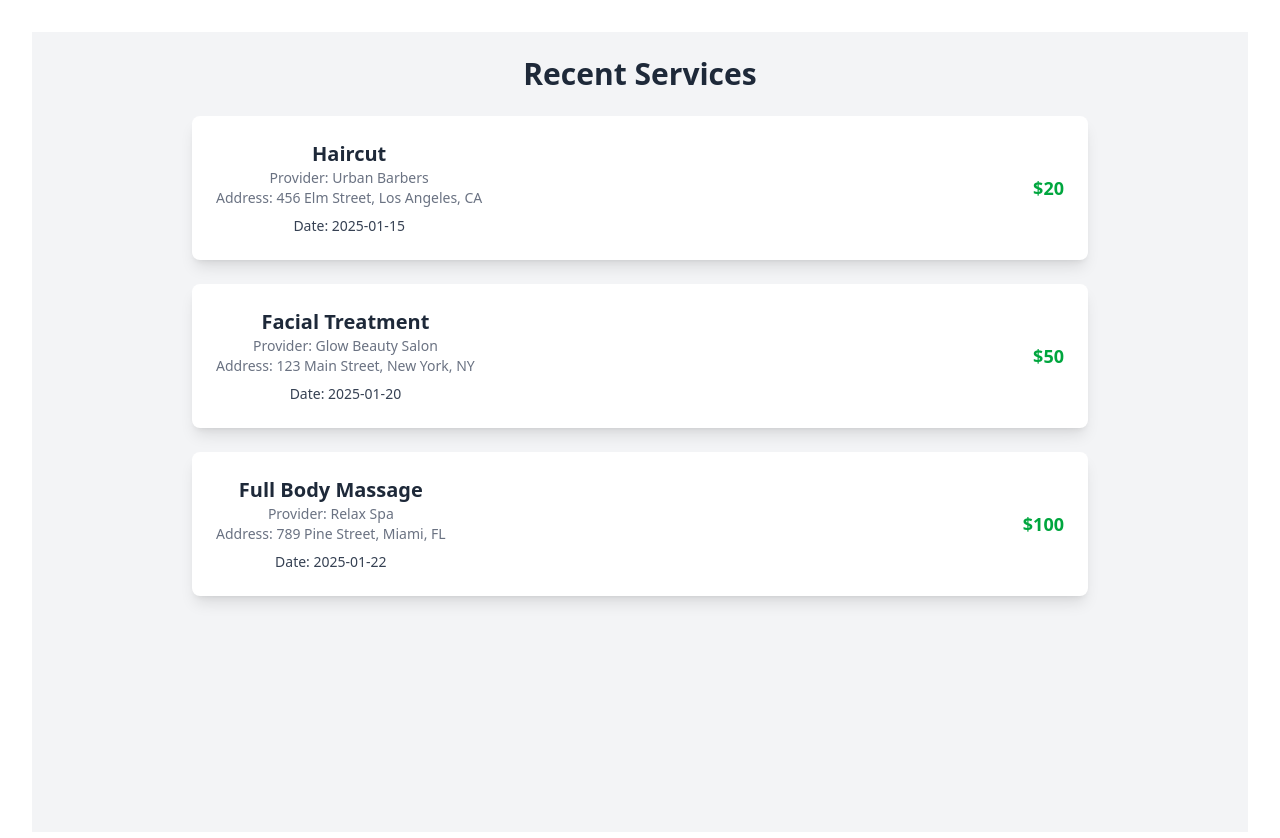
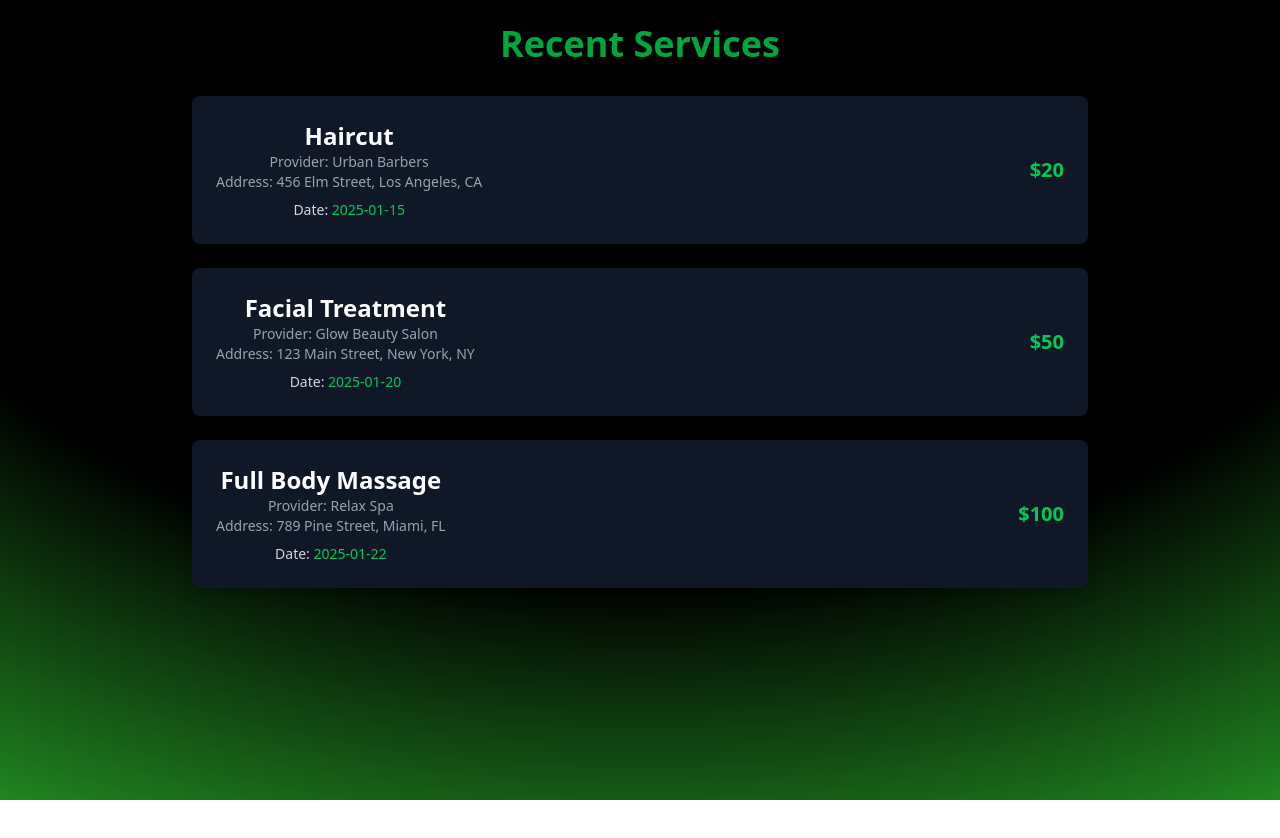
Before and after one commit to devarsheecodess/ServiPlex, a React (Vite) app in the folder Frontend/: page /recent in a window 1280 px wide. Shown: the top 838 px of the page. After the commit the page ends 800 px from the top, so only its background shows below. Built offline with nearby package versions, Linux system fonts and the light colour scheme.

Commit message:
recent is done

```diff
--- a/Frontend/src/components/user/Recent.jsx
+++ b/Frontend/src/components/user/Recent.jsx
@@ -1,4 +1,4 @@
-import React, { useState, useEffect } from 'react';
+import React, { useState, useEffect } from "react";
 
 const Recent = () => {
   // State to hold recent services
@@ -10,27 +10,27 @@
       const mockData = [
         {
           id: 1,
-          serviceName: 'Haircut',
-          provider: 'Urban Barbers',
-          date: '2025-01-15',
-          price: '$20',
-          address: '456 Elm Street, Los Angeles, CA',
+          serviceName: "Haircut",
+          provider: "Urban Barbers",
+          date: "2025-01-15",
+          price: "$20",
+          address: "456 Elm Street, Los Angeles, CA",
         },
         {
           id: 2,
-          serviceName: 'Facial Treatment',
-          provider: 'Glow Beauty Salon',
-          date: '2025-01-20',
-          price: '$50',
-          address: '123 Main Street, New York, NY',
+          serviceName: "Facial Treatment",
+          provider: "Glow Beauty Salon",
+          date: "2025-01-20",
+          price: "$50",
+          address: "123 Main Street, New York, NY",
         },
         {
           id: 3,
-          serviceName: 'Full Body Massage',
-          provider: 'Relax Spa',
-          date: '2025-01-22',
-          price: '$100',
-          address: '789 Pine Street, Miami, FL',
+          serviceName: "Full Body Massage",
+          provider: "Relax Spa",
+          date: "2025-01-22",
+          price: "$100",
+          address: "789 Pine Street, Miami, FL",
         },
       ];
       setRecentServices(mockData);
@@ -40,33 +40,48 @@
   }, []);
 
   return (
-    <div className="min-h-screen bg-gray-100 p-6">
+   <div  className=" absolute top-0 left-0 w-full h-screen bg-[radial-gradient(125%_125%_at_50%_10%,#000_50%,#32cd32_100%)] p-6">
       <div className="max-w-4xl mx-auto">
-        <h1 className="text-3xl font-bold text-gray-800 mb-6">Recent Services</h1>
+        <h1 className="text-4xl font-extrabold text-green-600 mb-8 text-center">
+          Recent Services
+        </h1>
 
         {recentServices.length > 0 ? (
           <div className="grid grid-cols-1 gap-6">
             {recentServices.map((service) => (
               <div
                 key={service.id}
-                className="bg-white p-6 rounded-lg shadow-lg flex flex-col sm:flex-row items-start sm:items-center justify-between"
+                className="bg-gray-900  w -full bg-opacity-90 p-6 rounded-lg shadow-lg hover:shadow-[0_0_20px_rgba(50,205,50,0.8)] transition-shadow flex flex-col sm:flex-row items-start sm:items-center justify-between"
               >
                 <div>
-                  <h2 className="text-xl font-semibold text-gray-800">{service.serviceName}</h2>
-                  <p className="text-sm text-gray-500">Provider: {service.provider}</p>
-                  <p className="text-sm text-gray-500">Address: {service.address}</p>
-                  <p className="mt-2 text-sm text-gray-700">
-                    Date: <span className="font-medium">{service.date}</span>
+                  <h2 className="text-2xl font-bold text-white">
+                    {service.serviceName}
+                  </h2>
+                  <p className="text-sm text-gray-400">
+                    Provider: {service.provider}
+                  </p>
+                  <p className="text-sm text-gray-400">
+                    Address: {service.address}
+                  </p>
+                  <p className="mt-2 text-sm text-gray-300">
+                    Date:{" "}
+                    <span className="font-medium text-green-500">
+                      {service.date}
+                    </span>
                   </p>
                 </div>
                 <div className="mt-4 sm:mt-0 sm:ml-6">
-                  <p className="text-lg font-semibold text-green-600">{service.price}</p>
+                  <p className="text-xl font-bold text-green-500">
+                    {service.price}
+                  </p>
                 </div>
               </div>
             ))}
           </div>
         ) : (
-          <p className="text-gray-600">No recent services to display.</p>
+          <p className="text-gray-300 text-center">
+            No recent services to display.
+          </p>
         )}
       </div>
     </div>
```
